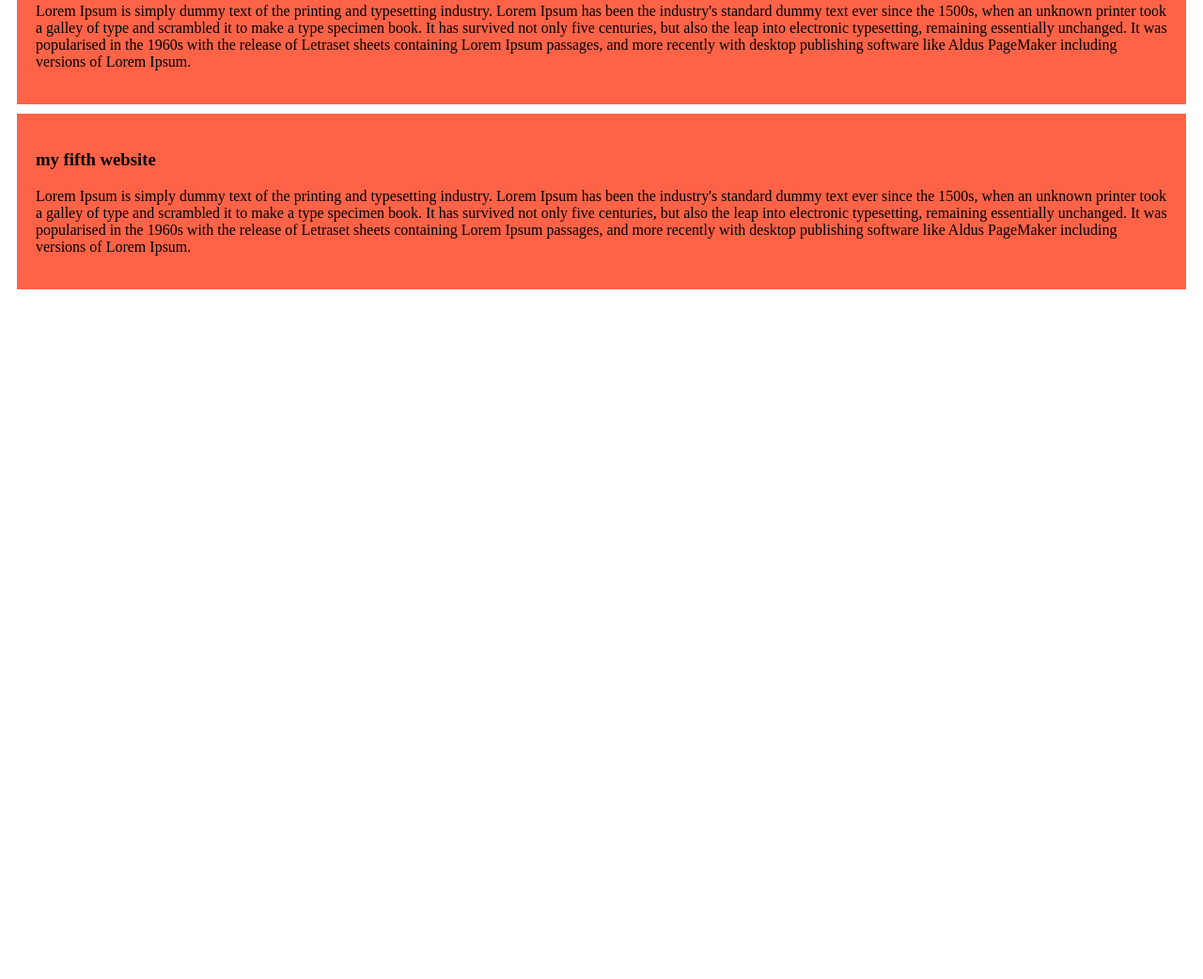
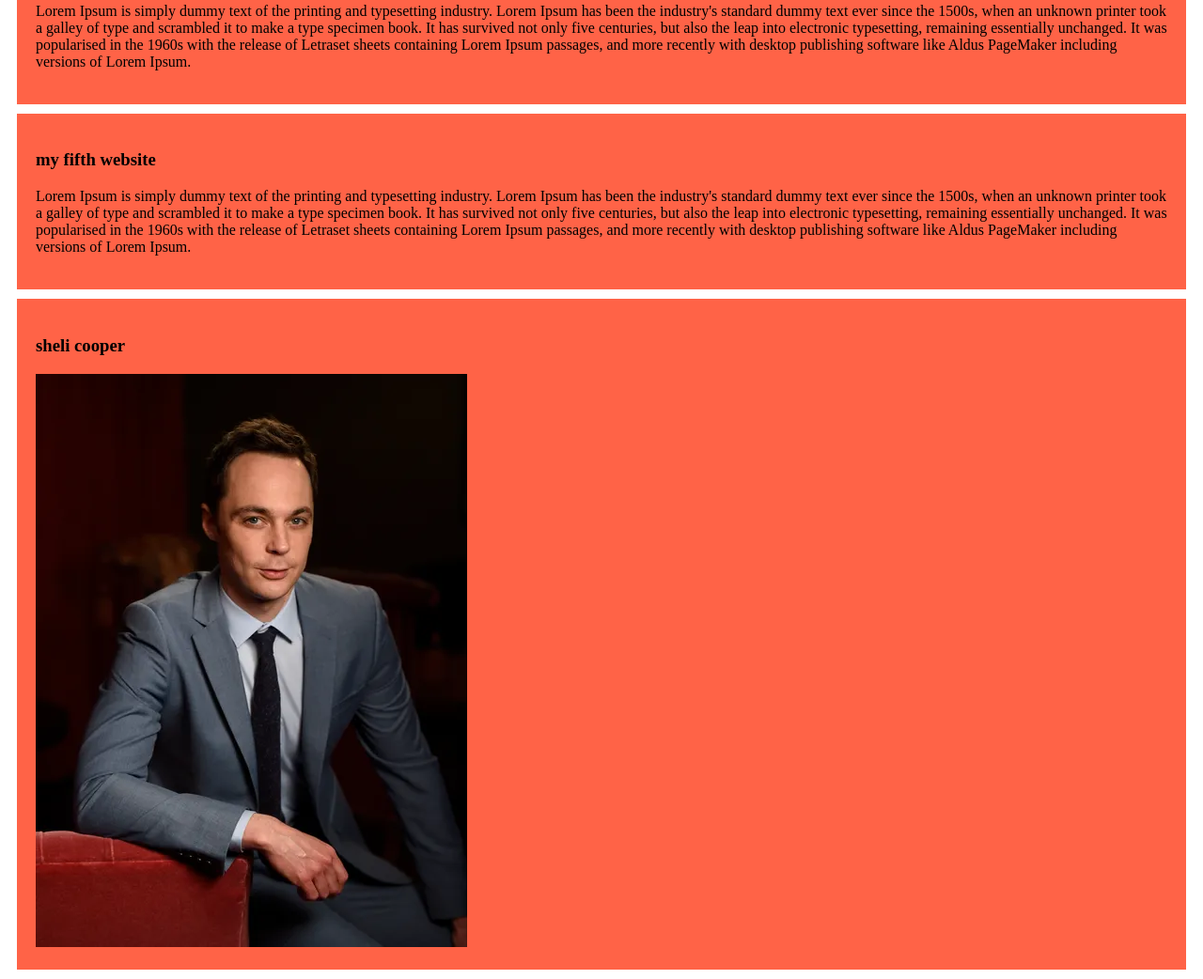
Before and after one commit to ummeahabiba/third-attempt, a plain HTML site: page index.html in a window 1280 px wide. Shown: the part 679-1721 px from the top of the page at 94% size. Before the commit the page ends 997 px from the top, so only its background shows below. Drawn offline with Linux system fonts and the light colour scheme.

Commit message:
add my sheli

```diff
--- a/index.html
+++ b/index.html
@@ -62,5 +62,10 @@
               Lorem Ipsum passages, and more recently with desktop publishing software
                like Aldus PageMaker including versions of Lorem Ipsum.</p>
     </div>
+
+<div>
+<h3>sheli cooper</h3>
+<img src="images/sl.jpg" alt="">
+</div>
 </body>
 </html>
```
Also changed, not shown: images/sl.jpg (added).
